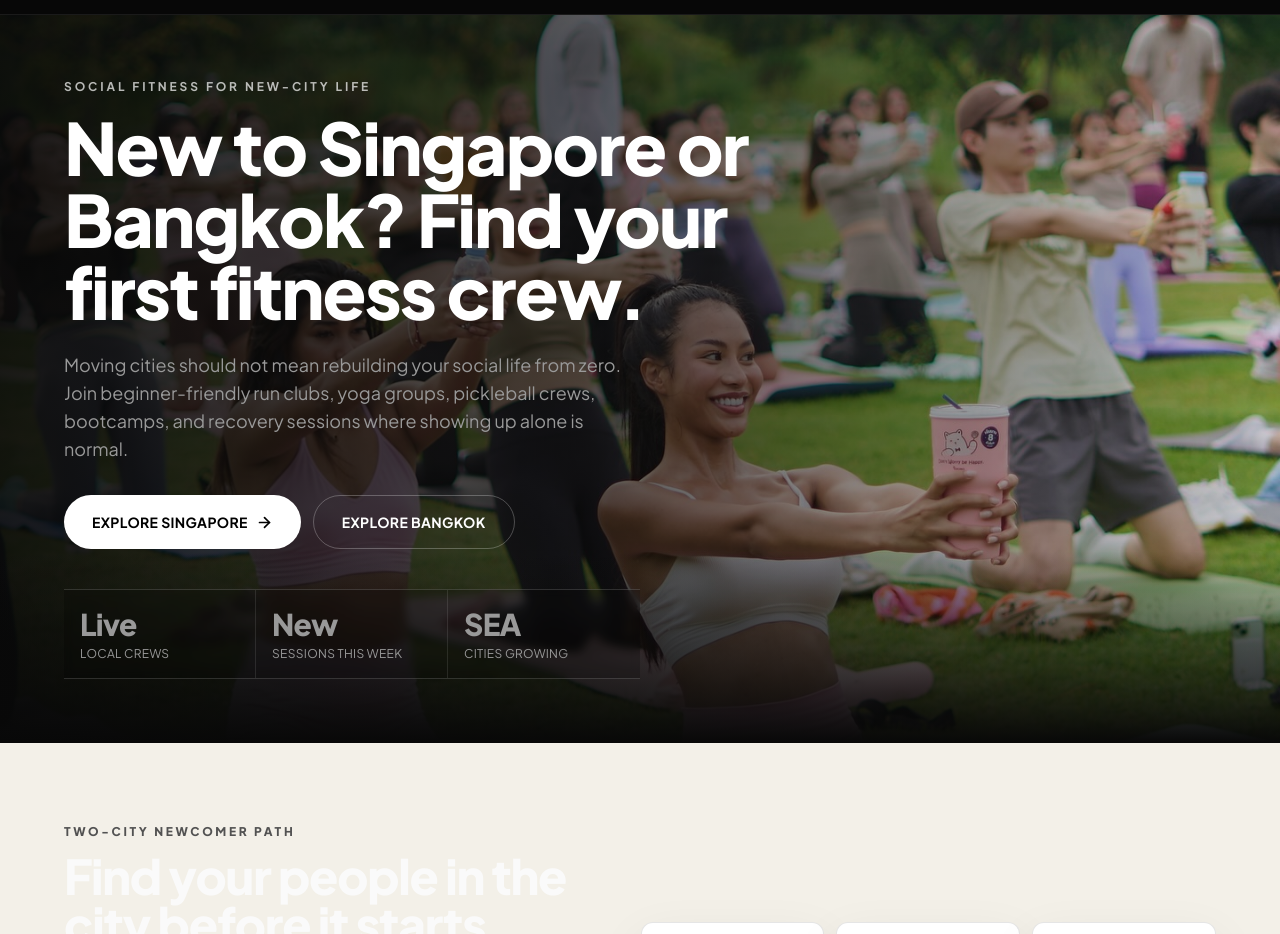
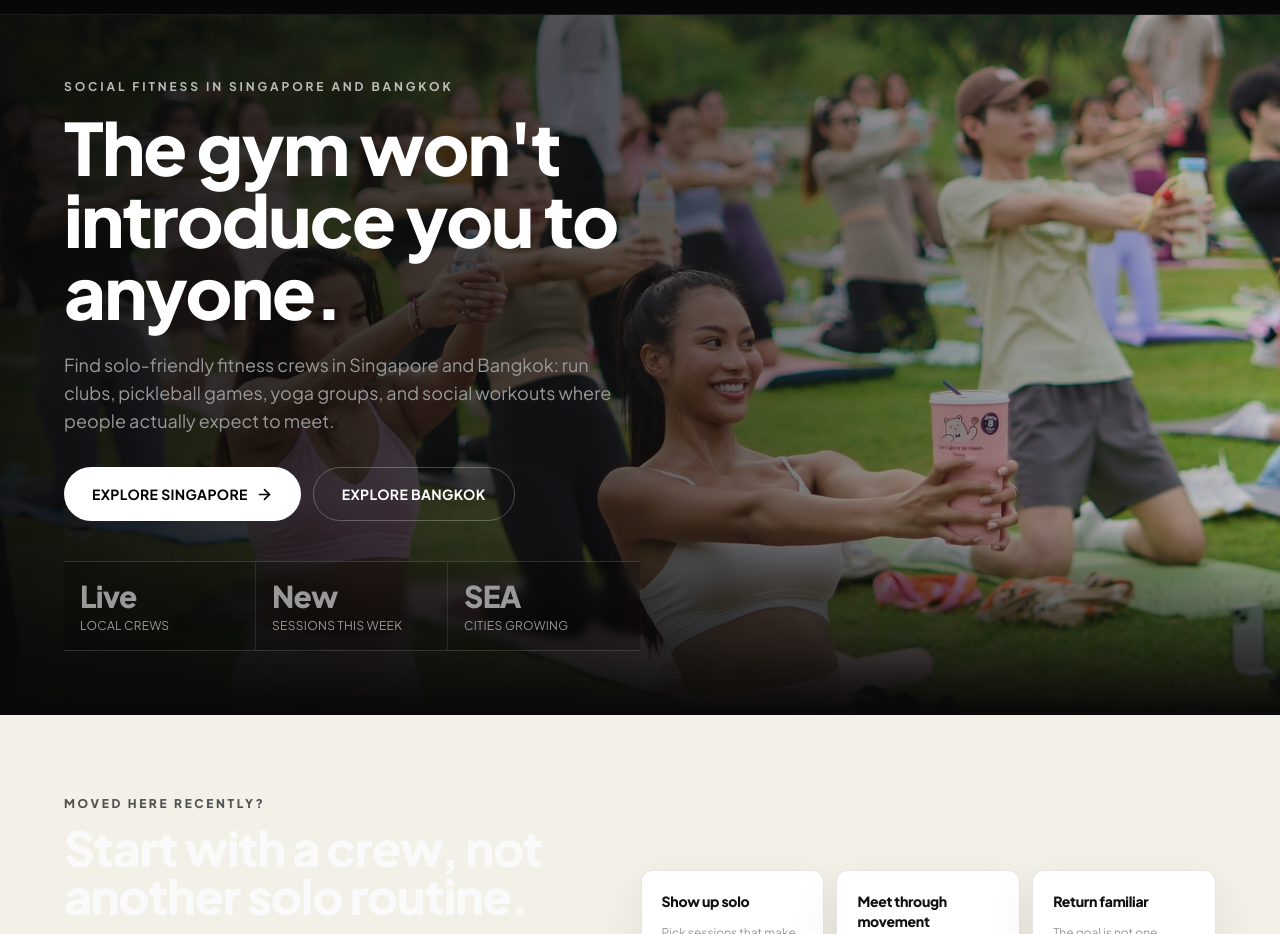
Before and after one commit to reagankangfitness-droid/sweatbuddy-sea-web, a Next.js app in the folder apps/web/: page / in a window 1280 px wide. Shown: the part 58-992 px from the top of the page. Built offline with nearby package versions, Linux system fonts and the light colour scheme; no server answers; the database is empty; a web font is replaced by a local one; what @uploadthing/react would draw is missing.

Commit message:
Sharpen social fitness landing copy

```diff
--- a/apps/web/src/app/bangkok/page.tsx
+++ b/apps/web/src/app/bangkok/page.tsx
@@ -3,11 +3,11 @@ import { CityLandingPage } from '@/components/landing/CityLandingPage'
 import { bangkokLanding } from '@/lib/city-landing'
 
 export const metadata: Metadata = {
-  title: 'New to Bangkok? Find Your First Fitness Crew',
+  title: 'Find Social Fitness Crews in Bangkok Without Buried Group Chats',
   description:
-    'New to Bangkok? Discover social runs, pickleball games, yoga sessions, and fitness crews that welcome first-timers.',
+    'Find solo-friendly social runs, pickleball games, yoga sessions, and fitness crews in Bangkok with clear first-timer context.',
   openGraph: {
-    title: 'New to Bangkok? Find Your First Fitness Crew | SweatBuddies',
+    title: 'Find Social Fitness Crews in Bangkok Without Buried Group Chats | SweatBuddies',
     description:
       'Find Bangkok fitness crews where showing up alone feels normal and first-timers know what to expect.',
     images: ['/images/cities/bangkok.jpg'],
--- a/apps/web/src/app/layout.tsx
+++ b/apps/web/src/app/layout.tsx
@@ -37,9 +37,9 @@ const barlowCondensed = Barlow_Condensed({
 })
 
 const BASE_URL = 'https://www.sweatbuddies.co'
-const SITE_TITLE = 'SweatBuddies | Find Your First Fitness Crew'
+const SITE_TITLE = 'SweatBuddies | The Gym Won’t Introduce You To Anyone'
 const SITE_DESCRIPTION =
-  'New to Singapore or Bangkok? Find beginner-friendly run clubs, yoga groups, pickleball crews, and local fitness sessions where showing up alone is normal.'
+  'Find solo-friendly fitness crews in Singapore and Bangkok: run clubs, pickleball games, yoga groups, and social workouts where people actually expect to meet.'
 
 export const metadata: Metadata = {
   metadataBase: new URL(BASE_URL),
--- a/apps/web/src/app/page.tsx
+++ b/apps/web/src/app/page.tsx
@@ -21,9 +21,9 @@ import { prisma } from '@/lib/prisma'
 export const revalidate = 60
 
 export const metadata: Metadata = {
-  title: 'SweatBuddies — Find Your First Fitness Crew in Singapore or Bangkok',
+  title: 'SweatBuddies — The Gym Won’t Introduce You To Anyone',
   description:
-    'New to Singapore or Bangkok? Find run clubs, yoga groups, pickleball crews, and local fitness sessions where showing up alone is normal.',
+    'Find solo-friendly fitness crews in Singapore and Bangkok: run clubs, pickleball games, yoga groups, and social workouts where people actually expect to meet.',
 }
 
 export default async function HomePage() {
@@ -174,13 +174,13 @@ export default async function HomePage() {
           <div className="relative max-w-6xl mx-auto w-full">
             <div className="max-w-3xl">
               <p className="mb-4 text-xs font-bold uppercase tracking-[0.24em] text-white/70">
-                Social fitness for new-city life
+                Social fitness in Singapore and Bangkok
               </p>
               <h1 className="text-5xl sm:text-7xl font-extrabold leading-[0.98] tracking-tight text-white max-w-3xl">
-                New to Singapore or Bangkok? Find your first fitness crew.
+                The gym won&apos;t introduce you to anyone.
               </h1>
               <p className="mt-6 max-w-xl text-base sm:text-lg leading-8 text-white/78">
-                Moving cities should not mean rebuilding your social life from zero. Join beginner-friendly run clubs, yoga groups, pickleball crews, bootcamps, and recovery sessions where showing up alone is normal.
+                Find solo-friendly fitness crews in Singapore and Bangkok: run clubs, pickleball games, yoga groups, and social workouts where people actually expect to meet.
               </p>
               <div className="mt-8 flex flex-col sm:flex-row gap-3">
                 <TrackedLink
@@ -216,12 +216,12 @@ export default async function HomePage() {
         <section className="px-5 py-14 sm:py-20 border-y border-white/[0.06] bg-[#F3F0E8] text-[#101010]">
           <div className="max-w-6xl mx-auto grid lg:grid-cols-[0.95fr_1.05fr] gap-8 lg:gap-14 items-center">
             <div>
-              <p className="text-xs font-extrabold uppercase tracking-[0.22em] text-neutral-600">Two-city newcomer path</p>
+              <p className="text-xs font-extrabold uppercase tracking-[0.22em] text-neutral-600">Moved here recently?</p>
               <h2 className="mt-3 max-w-2xl text-3xl sm:text-5xl font-extrabold tracking-tight leading-tight">
-                Find your people in the city before it starts feeling lonely.
+                Start with a crew, not another solo routine.
               </h2>
               <p className="mt-5 max-w-xl text-base leading-8 text-black/62">
-                Singapore and Bangkok both have active communities. The hard part is knowing which run, game, class, or recovery session is actually friendly to first-timers.
+                Singapore and Bangkok are full of people, but normal gyms still make everyone act like strangers. SweatBuddies points you toward sessions where coming alone is part of the plan.
               </p>
               <div className="mt-7 flex flex-col sm:flex-row gap-3">
                 <TrackedLink
@@ -245,9 +245,9 @@ export default async function HomePage() {
 
             <div className="grid sm:grid-cols-3 gap-3">
               {[
-                { title: 'New-city entry', body: 'For people who just landed, relocated, or feel socially stuck in the city they live in.' },
-                { title: 'Movement first', body: 'Meet through runs, games, yoga, strength sessions, and recovery plans instead of forced networking.' },
-                { title: 'Regulars matter', body: 'The goal is not one event. It is finding a crew you can return to next week.' },
+                { title: 'Show up solo', body: 'Pick sessions that make the first step obvious before you leave home.' },
+                { title: 'Meet through movement', body: 'Run, play, stretch, train, or recover with people who already chose the same plan.' },
+                { title: 'Return familiar', body: 'The goal is not one event. It is finding people you can recognize next week.' },
               ].map((item) => (
                 <div key={item.title} className="rounded-lg border border-black/10 bg-white p-5 shadow-[0_18px_50px_rgba(0,0,0,0.08)]">
                   <h3 className="text-sm font-extrabold text-[#101010]">{item.title}</h3>
@@ -411,9 +411,9 @@ export default async function HomePage() {
           <div className="max-w-6xl mx-auto grid lg:grid-cols-2 gap-10 lg:gap-16">
             <div>
               <p className="text-xs font-bold uppercase tracking-[0.22em] text-white/45">Where it is growing</p>
-              <h2 className="mt-3 text-3xl sm:text-4xl font-bold tracking-tight">Two launch cities. One sharper pain.</h2>
+              <h2 className="mt-3 text-3xl sm:text-4xl font-bold tracking-tight">Show up alone. Leave with familiar faces.</h2>
               <p className="mt-4 text-sm leading-7 text-white/55 max-w-lg">
-                Start with newcomers in Singapore and Bangkok, then expand around the same behavior: people using movement as the easiest way to enter a city socially.
+                The wedge is simple: people want healthier ways to meet, and fitness gives everyone a reason to be in the same place without making it weird.
               </p>
               <div className="mt-7 flex flex-wrap gap-2">
                 {[
@@ -511,10 +511,10 @@ export default async function HomePage() {
           <div className="max-w-3xl mx-auto text-center">
             <p className="text-xs font-bold uppercase tracking-[0.22em] text-white/45">Start with one session</p>
             <h2 className="mt-3 text-4xl sm:text-6xl font-extrabold tracking-tight leading-tight">
-              Stop waiting for friends to make the plan.
+              Stop waiting for the city to introduce itself.
             </h2>
             <p className="mt-5 text-base leading-8 text-white/58">
-              Choose Singapore or Bangkok, pick one local session, and give yourself a lower-pressure way to meet people this week.
+              Choose Singapore or Bangkok, pick one solo-friendly session, and give yourself a lower-pressure way to meet people this week.
             </p>
             <div className="mt-8 flex flex-col sm:flex-row justify-center gap-3">
               <TrackedLink
--- a/apps/web/src/app/singapore/page.tsx
+++ b/apps/web/src/app/singapore/page.tsx
@@ -3,13 +3,13 @@ import { CityLandingPage } from '@/components/landing/CityLandingPage'
 import { singaporeLanding } from '@/lib/city-landing'
 
 export const metadata: Metadata = {
-  title: 'New to Singapore? Find Your First Fitness Crew',
+  title: 'Show Up Alone. Leave With Familiar Faces in Singapore',
   description:
-    'New to Singapore? Find beginner-friendly run clubs, yoga groups, pickleball crews, and local fitness sessions where showing up alone is normal.',
+    'Find solo-friendly run clubs, pickleball games, yoga groups, and social workouts in Singapore where people actually expect to meet.',
   openGraph: {
-    title: 'New to Singapore? Find Your First Fitness Crew | SweatBuddies',
+    title: 'Show Up Alone. Leave With Familiar Faces in Singapore | SweatBuddies',
     description:
-      'Find local fitness sessions where newcomers are expected, hosts are clear, and meeting people starts with movement.',
+      'Find solo-friendly fitness crews in Singapore where first-timers are welcome and meeting people starts with movement.',
     images: ['/images/cities/singapore.jpg'],
   },
 }
```
Also changed, not shown: apps/web/src/lib/city-landing.ts (+13 -13 lines), 1 other file (tests, documents, lock files or other folders).
